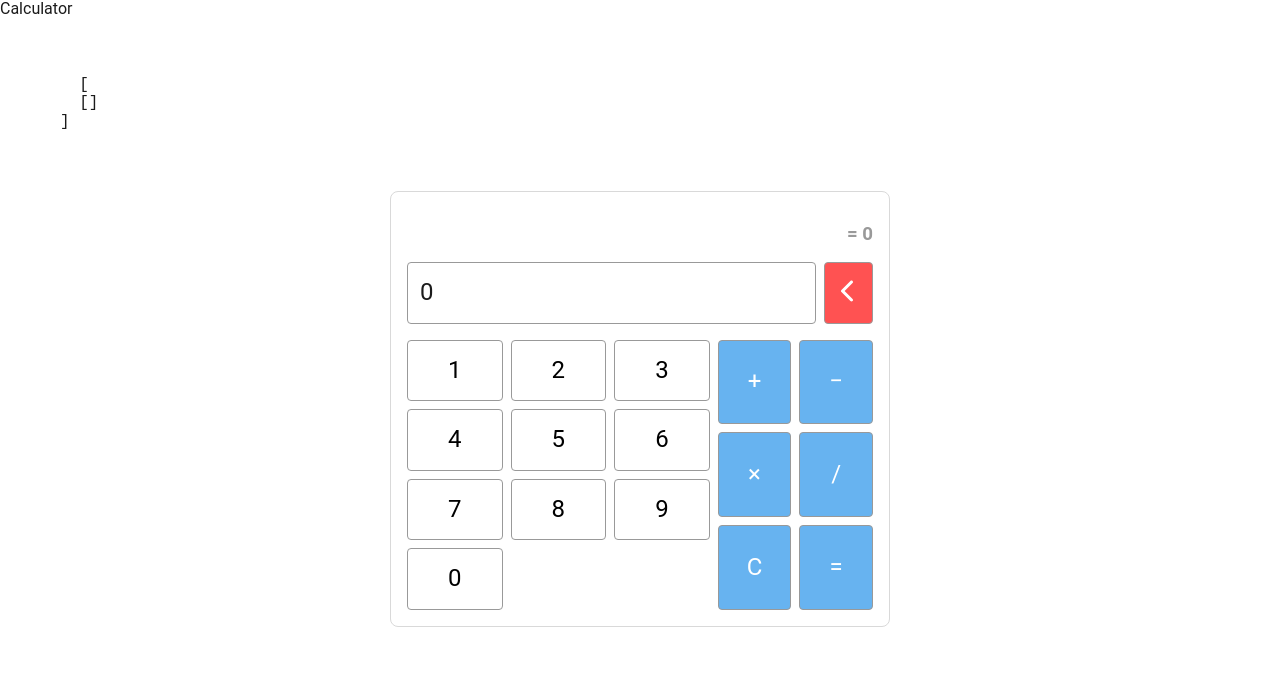
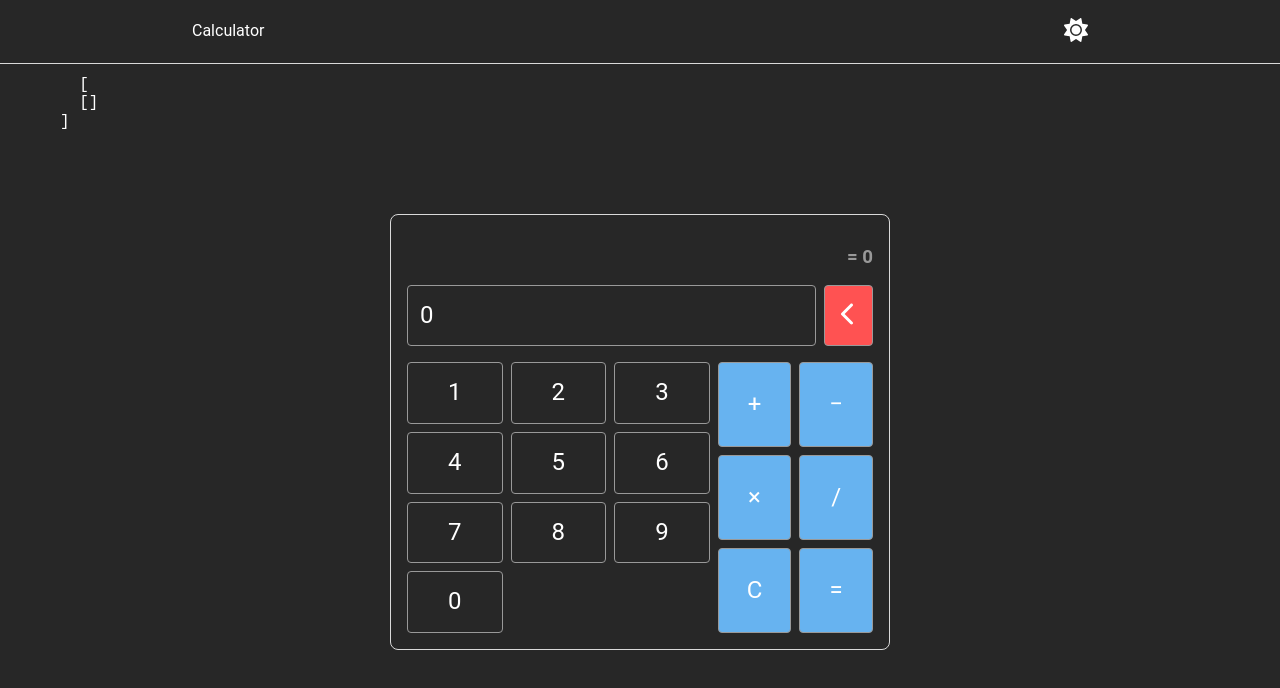
Before and after one commit to konopyanovM/simple-calculator, an Angular app: page /calculator in a window 1280 px wide. Shown: the top 688 px of the page. Built offline with nearby package versions, Linux system fonts and the light colour scheme.

Commit message:
feat: added theme toggle feature

```diff
--- a/src/app/app.component.ts
+++ b/src/app/app.component.ts
@@ -1,9 +1,28 @@
-import {Component} from '@angular/core';
+import {Component, ElementRef, OnInit} from '@angular/core';
+import {ThemeService} from "./core/service/theme.service";
 
 @Component({
   selector: 'app-root',
   templateUrl: './app.component.html',
   styleUrl: './app.component.scss'
 })
-export class AppComponent {
+export class AppComponent implements OnInit {
+  constructor(
+    private _themeService: ThemeService,
+    private _elementRef: ElementRef
+  ) {
+  }
+
+  // Private
+  private _initThemeService() {
+    // Setting this root component ref to changing theme
+    this._themeService.rootRef = this._elementRef.nativeElement;
+
+    // Setting saved theme
+    this._themeService.setTheme();
+  }
+
+  ngOnInit() {
+    this._initThemeService();
+  }
 }
--- /dev/null
+++ b/src/app/core/service/theme.service.ts
@@ -0,0 +1,57 @@
+import {Injectable} from '@angular/core';
+import {themeType} from "../types";
+
+@Injectable({
+  providedIn: 'root',
+})
+export class ThemeService {
+  // Private
+  private THEME_STORAGE_KEY = 'theme';
+  private _rootRef: any = null;
+
+  private _currentTheme: themeType =
+    (localStorage.getItem(this.THEME_STORAGE_KEY) as themeType) ?? 'dark';
+
+  // Accessors
+  set rootRef(ref: any) {
+    this._rootRef = ref;
+  }
+
+  get currentTheme(): themeType {
+    return this._currentTheme;
+  }
+
+  // Public methods
+  toggle(): void {
+    if (this._currentTheme === 'dark') {
+      this._rootRef.classList.remove('app-dark');
+      this._rootRef.classList.add('app-light');
+      this._currentTheme = 'light';
+
+      localStorage.setItem(this.THEME_STORAGE_KEY, 'light');
+    } else {
+      this._rootRef.classList.remove('app-light');
+      this._rootRef.classList.add('app-dark');
+      this._currentTheme = 'dark';
+
+      localStorage.setItem(this.THEME_STORAGE_KEY, 'dark');
+    }
+  }
+
+  /**
+   *
+   * @param theme = 'light' or 'dark'
+   *
+   * If nothing is passed set theme from localStorage
+   */
+  setTheme(theme: themeType | null = null): void {
+    if (theme !== null) {
+      this._rootRef.classList.add(`app-${theme}`);
+      this._currentTheme = theme;
+
+      localStorage.setItem(this.THEME_STORAGE_KEY, theme);
+    } else {
+      this._rootRef.classList.add(`app-${this._currentTheme}`);
+    }
+  }
+}
--- a/src/app/core/styles/utils/_variables.scss
+++ b/src/app/core/styles/utils/_variables.scss
@@ -17,6 +17,11 @@
   --color-grey-60: #999999;
   --color-grey-40: #666666;
   --color-grey-20: #333333;
+
+  .app-dark {
+    --color-primary: #272727;
+    --color-secondary: #FFFFFF;
+  }
 }
 
 // Breakpoints
--- /dev/null
+++ b/src/app/core/types/index.ts
@@ -0,0 +1 @@
+export * from './types'
--- /dev/null
+++ b/src/app/core/types/types.ts
@@ -0,0 +1 @@
+export type themeType = 'light' | 'dark'
--- a/src/app/layout/layout.component.html
+++ b/src/app/layout/layout.component.html
@@ -1,5 +1,8 @@
 <header class="header">
-  Calculator
+  <span>
+    Calculator
+  </span>
+  <shared-theme-toggle/>
 </header>
 <main class="main">
   <ng-content></ng-content>
--- a/src/app/layout/layout.component.scss
+++ b/src/app/layout/layout.component.scss
@@ -4,8 +4,24 @@
   flex-direction: column;
 }
 
+.header {
+  height: 4rem;
+  padding: 0 12rem;
+
+  background-color: var(--color-primary);
+  color: var(--color-secondary);
+
+  display: flex;
+  justify-content: space-between;
+  align-items: center;
+  border-bottom: 1px solid var(--color-grey-85);
+}
+
 .main {
   flex-grow: 1;
+
+  background-color: var(--color-primary);
+  color: var(--color-secondary);
 
   display: flex;
   justify-content: center;
--- /dev/null
+++ b/src/app/shared/components/theme-toggler/theme-toggle.component.html
@@ -0,0 +1,10 @@
+<button
+  class="theme-toggle-button"
+  [class.theme-toggle-button--light-theme]="currentTheme === 'light'"
+  (click)="toggle()"
+  aria-label="theme toggle button"
+>
+  <fa-icon class="theme-toggle-button__dark-icon" [icon]="sunIcon" aria-label="switch  to light theme"></fa-icon>
+
+  <fa-icon class="theme-toggle-button__light-icon" [icon]="moonIcon" aria-label="switch  to dark theme"></fa-icon>
+</button>
--- /dev/null
+++ b/src/app/shared/components/theme-toggler/theme-toggle.component.scss
@@ -0,0 +1,42 @@
+:host {
+  position: relative;
+
+  font-size: inherit;
+
+  display: block;
+
+  .theme-toggle-button {
+    border: none;
+
+    padding: 0;
+
+    color: inherit;
+    background-color: transparent;
+
+    cursor: pointer;
+
+    &__dark-icon, &__light-icon {
+      display: inline-block;
+      inset: 0;
+    }
+
+    &__light-icon {
+      position: absolute;
+      opacity: 0;
+      scale: 1;
+    }
+
+    // When light mode enabled
+    &.theme-toggle-button--light-theme {
+      .theme-toggle-button__dark-icon {
+        position: static;
+        opacity: 0;
+      }
+
+      .theme-toggle-button__light-icon {
+        position: absolute;
+        opacity: 1;
+      }
+    }
+  }
+}
--- /dev/null
+++ b/src/app/shared/components/theme-toggler/theme-toggle.component.ts
@@ -0,0 +1,35 @@
+import {Component, inject, OnInit} from '@angular/core';
+import {CommonModule} from '@angular/common';
+import {FontAwesomeModule} from '@fortawesome/angular-fontawesome';
+import {faMoon, faSun} from '@fortawesome/free-solid-svg-icons';
+import {ThemeService} from "../../../core/service/theme.service";
+import {themeType} from "../../../core/types";
+
+@Component({
+  selector: 'shared-theme-toggle',
+  standalone: true,
+  imports: [CommonModule, FontAwesomeModule],
+  templateUrl: './theme-toggle.component.html',
+  styleUrl: './theme-toggle.component.scss',
+})
+export class ThemeToggleComponent implements OnInit {
+  // Injections
+  private _themeService = inject(ThemeService);
+
+  // Public
+  public sunIcon = faSun;
+  public moonIcon = faMoon;
+
+  public currentTheme: themeType = 'light';
+
+  // Public methods
+  public toggle() {
+    this._themeService.toggle();
+    this.currentTheme = this._themeService.currentTheme;
+  }
+
+  // Lifecycle hooks
+  ngOnInit() {
+    this.currentTheme = this._themeService.currentTheme;
+  }
+}
```
Also changed, not shown: src/app/app.module.ts (+9 -6 lines), 1 other file (tests, documents, lock files or other folders).
